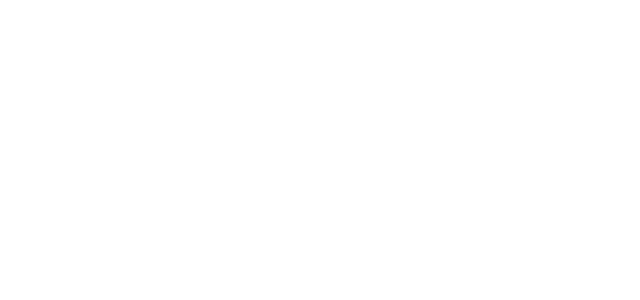
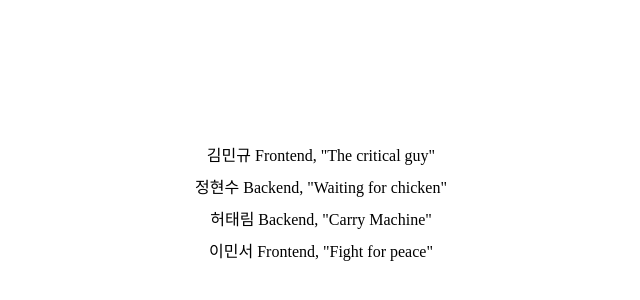
Before and after one commit to ajou-gitstagram/client-web, a React (Create React App) app: page /credits in a window 1280 px wide. Before the commit this address had no page. Shown: the part 122-422 px from the top of the page, without its empty margins (469-1109 px from the left). Built offline with nearby package versions, Linux system fonts and the light colour scheme.

Commit message:
add critical page

```diff
--- a/src/App.tsx
+++ b/src/App.tsx
@@ -13,6 +13,7 @@
 import Navigator from "./common/module/navigator/Navigator";
 import Container from "./common/module/container/Container";
 import PostingRankPage from "./pages/posting-rank-page/PostingRankPage";
+import CreditPage from "./pages/credit-page/CreditPage";
 
 function App() {
     const [login, setLogin] = useState(false);
@@ -38,6 +39,7 @@
                             <Route path={"/posting-rank"} element={<PostingRankPage />} />
                             <Route path={"/post"} element={<PostPage id={id} />} />
                             <Route path={"/honor"} element={<HonorPage />} />
+                            <Route path={"/credits"} element={<CreditPage />} />
                         </Routes>
                     </Container>
                 </div>
--- /dev/null
+++ b/src/pages/credit-page/CreditPage.module.css
@@ -0,0 +1,3 @@
+.container {
+
+}
--- /dev/null
+++ b/src/pages/credit-page/CreditPage.tsx
@@ -0,0 +1,19 @@
+import S from './CreditPage.module.css';
+import Blank from "../../common/module/blank/Blank";
+
+const CreditPage = () => {
+	return (
+		<div className={S['container']}>
+			<Blank height={150} />
+			<p>김민규 Frontend, "The critical guy"</p>
+			<br />
+			<p>정현수 Backend, "Waiting for chicken"</p>
+			<br />
+			<p>허태림 Backend, "Carry Machine"</p>
+			<br />
+			<p>이민서 Frontend, "Fight for peace"</p>
+		</div>
+	)
+}
+
+export default CreditPage;
```
